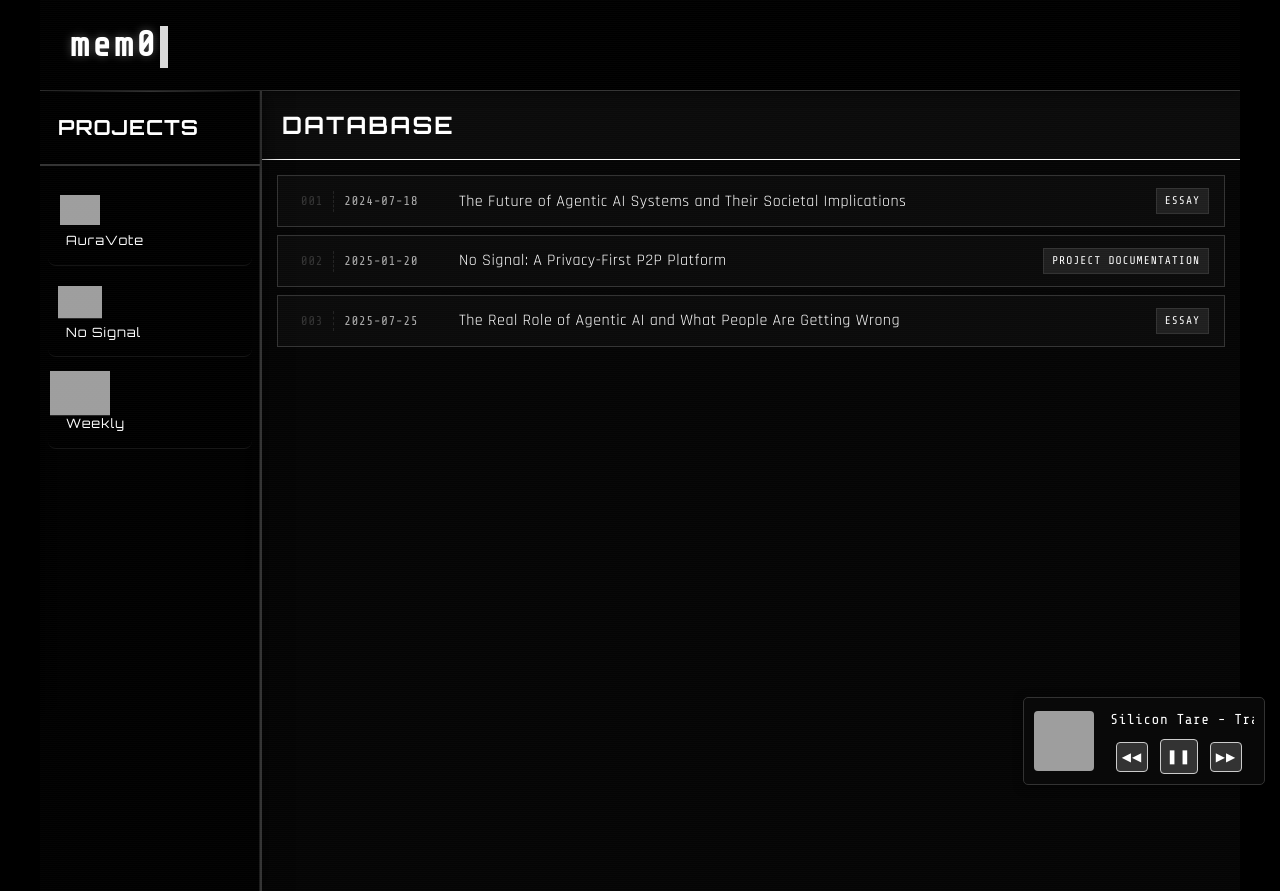
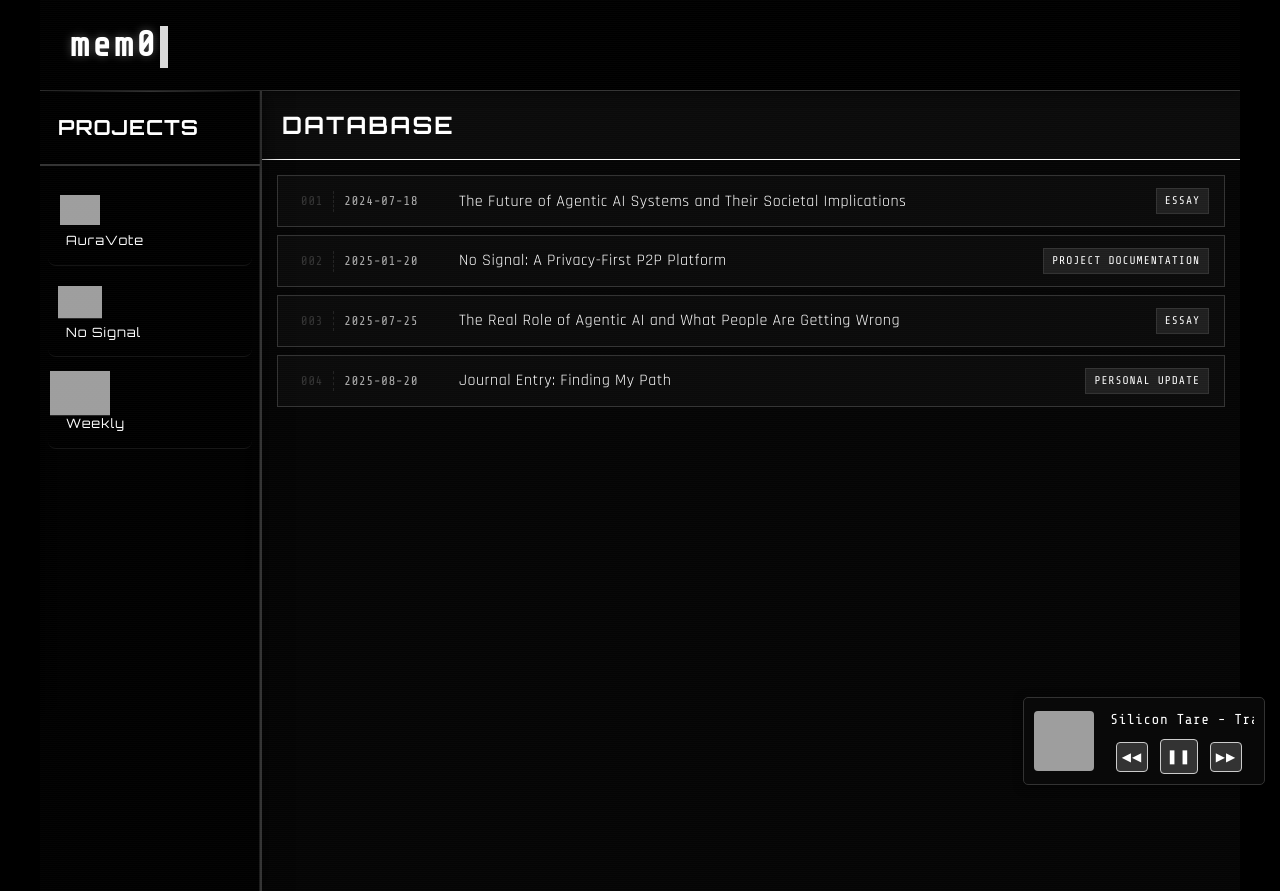
Before and after one commit to mem0cypher/Mem0, a React (Create React App) app: page / in a window 1280 px wide. Built offline with nearby package versions, Linux system fonts and the light colour scheme; grey boxes are pictures that could not be loaded.

Commit message:
Add new journal entry: Finding My Path - personal update on career direction and focus

```diff
--- a/src/data.js
+++ b/src/data.js
@@ -90,5 +90,26 @@ But to do that you have to drop the ego. You have to stop being bitter or skepti
 That's going to be a scary day for most people. But not for me. I know where I stand. I know how to use this tech for myself. And I know there are opportunities ahead that we can't even imagine yet.
 
 If you can let go of your job title your role your identity if you can detach from all that and focus on meaning and purpose instead this shift won't be as hard. You'll start to realize that everything you were dealing with before this moment was the past. And the past doesn't matter anymore.`
+  },
+  {
+    id: 4,
+    title: 'Journal Entry: Finding My Path',
+    type: 'Personal Update',
+    date: '2025-08-20',
+    content: `So I've came to the conclusion that I'm not going to be some programmer or developer working at a company. I was never really chasing that in the first place, but I thought for a while maybe I should try, since "that's where the jobs are" or that's what people say. Over the years I've learned a lot of things—photo editing, video editing, design stuff, and even some coding here and there. But coding was always the one thing I tried to force myself into, thinking it could be useful. And man… I just didn't enjoy it. Sitting there for 4–5 hours straight, fixing bugs, trying to find the missing semicolon, stressing over why something won't compile—it just didn't click with me. Every time I quit, I'd feel guilty, like I gave up. But deep down I knew it wasn't wasted time, it just wasn't me.
+
+Now things are different. We have AI that can literally write code for me, debug it, explain it, and even automate the boring parts. What used to take hours of frustration is now something I can do on the side, in minutes, while I'm writing this very entry. It's wild. That shift made me realize something: I don't need to mold myself into a programmer. I don't need to force myself into a role just because it looks stable or respectable. Instead of bending my skills to work for someone else, I can turn everything I've learned into something for me.
+
+I don't want to chase jobs where I'm waiting for a company to say "yes, you're good enough." That's a trap. I want to prove it to myself that I'm already good enough, that I can build, create, and make something that has value. For the last 8–10 years I've been picking up skills here and there—editing, design, bits of coding, project building, messing with AI—and each one felt random at the time, but now I see how they all connect. They're tools in my toolbox. Not tools to clock into a job and build someone else's dream, but tools to build my own.
+
+My creativity has always been the thing guiding me. It's the one thing that never felt forced. That's why I create, that's why I keep doing it. But it hasn't been easy. With my ADHD, I always feel like I need to learn everything. Like I have to grab every skill and figure out how it works. It's not just curiosity, it's survival. I want to make sure I've got the knowledge and leverage so that I can position myself right—so when it comes time to create, I don't have to depend on anyone else. I know how to do it myself. It's stressful sometimes because it feels like my brain is running in every direction, like I want to build five different things at once. But the flip side is, I learn fast. I pick up stuff other people would just ignore.
+
+Most people, they live someone else's version of life. They do what they're told, or what's safe, or what their parents or friends expect. They let other people's ideas of "success" get pushed onto them. And then they pass that same mindset along. But me? I've never been like that. I've always been willing to take the risk, even if it means failing. At least I know I tried. At least I know I'm living my life.
+
+That's why I'm done with projects like Auravote and No Signal. They were fun for what they were, but they were hobby projects, and I can see that now. I don't regret them because they taught me things, but they're not my future.
+
+The real focus now is Weekly, skating, content creation, and streaming. That's where I know I can shine. That's where all these skills finally make sense. I can film, edit, design, create content, interact with people, and keep pushing my creativity out into the world. This is the stuff I don't get bored of. This is the stuff that makes me lose track of time in a good way.
+
+I feel like I'm finally ready to go all in. Not halfway, not juggling too many random projects at once. I'm betting on myself, and I know deep down I can do it. I'm creating something special, something that's fully mine. One day I'll come back and read this, and I'll smile at how simple life felt right now compared to where I'll be. I hope future me looks back and says, "yeah, that was the moment you stopped doubting and started building."`
   }
 ];
```
